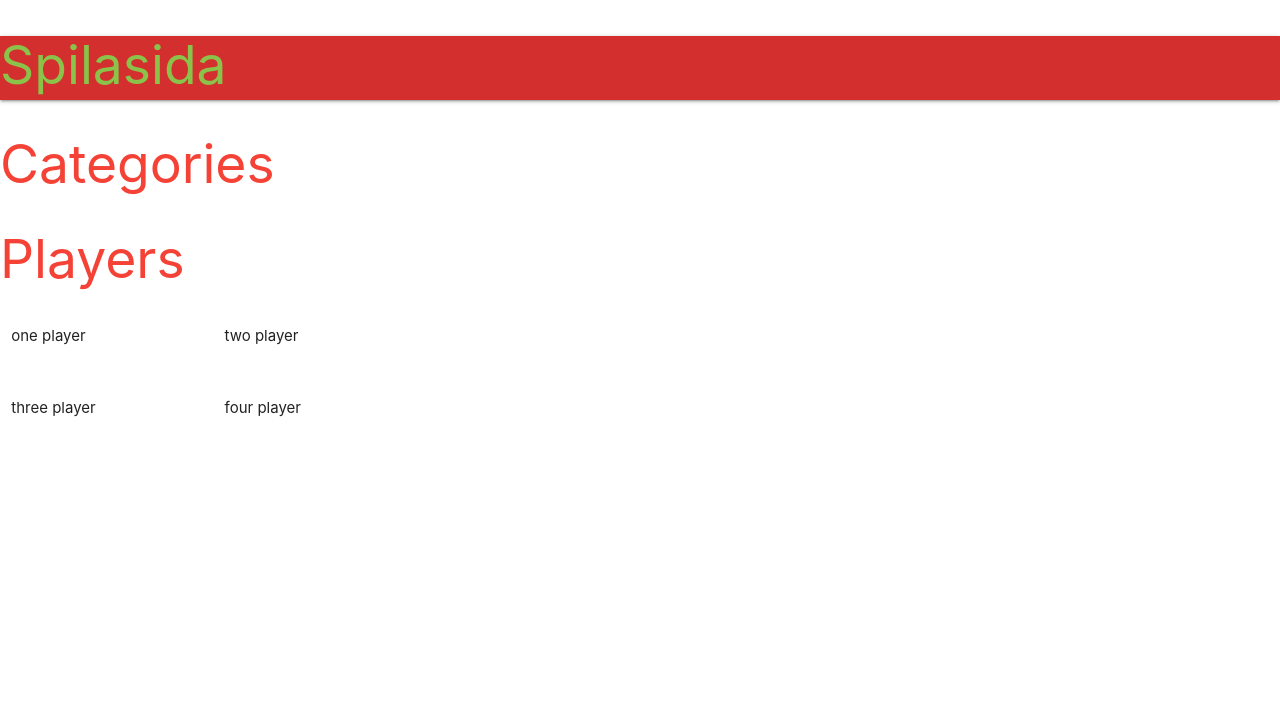
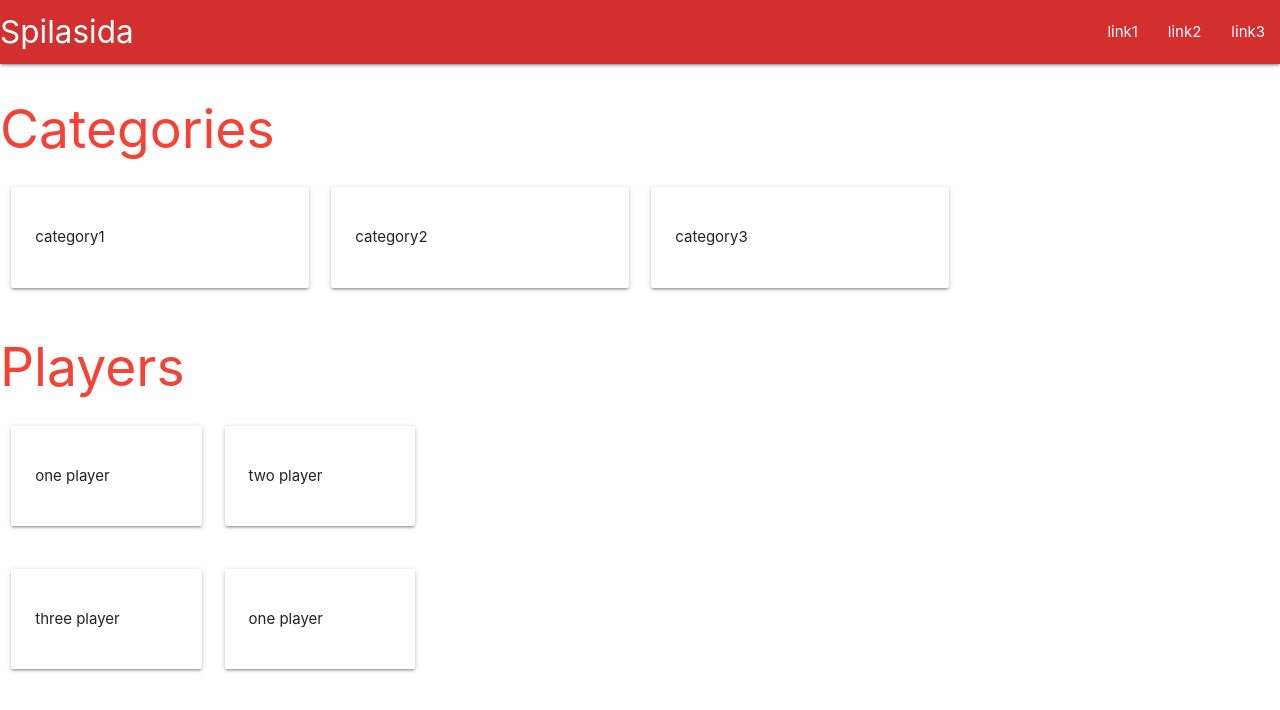
Before and after one commit to LyvieSaba/VEF-3V-05DU-H-t_H-pVerkefni, a plain HTML site: page templates/base.html in a window 1280 px wide. Drawn offline with Linux system fonts and the light colour scheme.

Commit message:
made the category and player "cards" hoverable :]

```diff
--- a/templates/base.html
+++ b/templates/base.html
@@ -17,25 +17,63 @@
     </head>
 
     <body>
-    <nav class="red darken-2">
-        <div class="nav-wrapper">
-          <h2 class="light-green-text darken-5">Spilasida</h2>
-        </div>
-    </nav>
 
-    <h2 class="red-text darken-1">Categories</h1>
-        <div>
-
-        </div>
+<nav>
+    <div class="nav-wrapper red darken-2">
+      <a href="#" class="brand-logo">Spilasida</a>
+      <ul id="nav-mobile" class="right hide-on-med-and-down">
+        <li><a href="base.html">link1</a></li>
+        <li><a href="base.html">link2</a></li>
+        <li><a href="base.html">link3</a></li>
+      </ul>
+    </div>
+  </nav>
+    <div>
+      <h2 class="red-text">Categories</h2>
+          <div class="row">
+            <div class="col s2 m3">
+              <div class="card-panel hoverable">
+                <p>category1</p>
+              </div>
+            </div>
+            <div class="col s2 m3">
+              <div class="card-panel hoverable">
+                <p>category2</p>
+              </div>
+            </div>
+            <div class="col s2 m3">
+              <div class="card-panel hoverable">
+                <p>category3</p>
+              </div>
+            </div>
+          </div>
 
         <h2 class="red-text">Players</h2>
             <div class="row">
-                <p class="col s2">one player</p>
-                <p class="col s2">two player</p>
+              <div class="col s2">
+                <div class="card-panel hoverable">
+                  <p>one player</p>
+                </div>
+              </div>
+              <div class="col s2">
+                <div class="card-panel hoverable">
+                  <p>two player</p>
+                </div>
+              </div>
             </div>
             <div class="row">
-                <p class="col s2">three player</p>
-                <p class="col s2">four player</p>
+              <div class="col s2">
+                <div class="card-panel hoverable">
+                  <p>three player</p>
+                </div>
+              </div>
+              <div class="col s2">
+                <div class="card-panel hoverable">
+                  <p>one player</p>
+                </div>
+              </div>
+              </div>
             </div>
+      </div>
     </body>
   </html>
```
